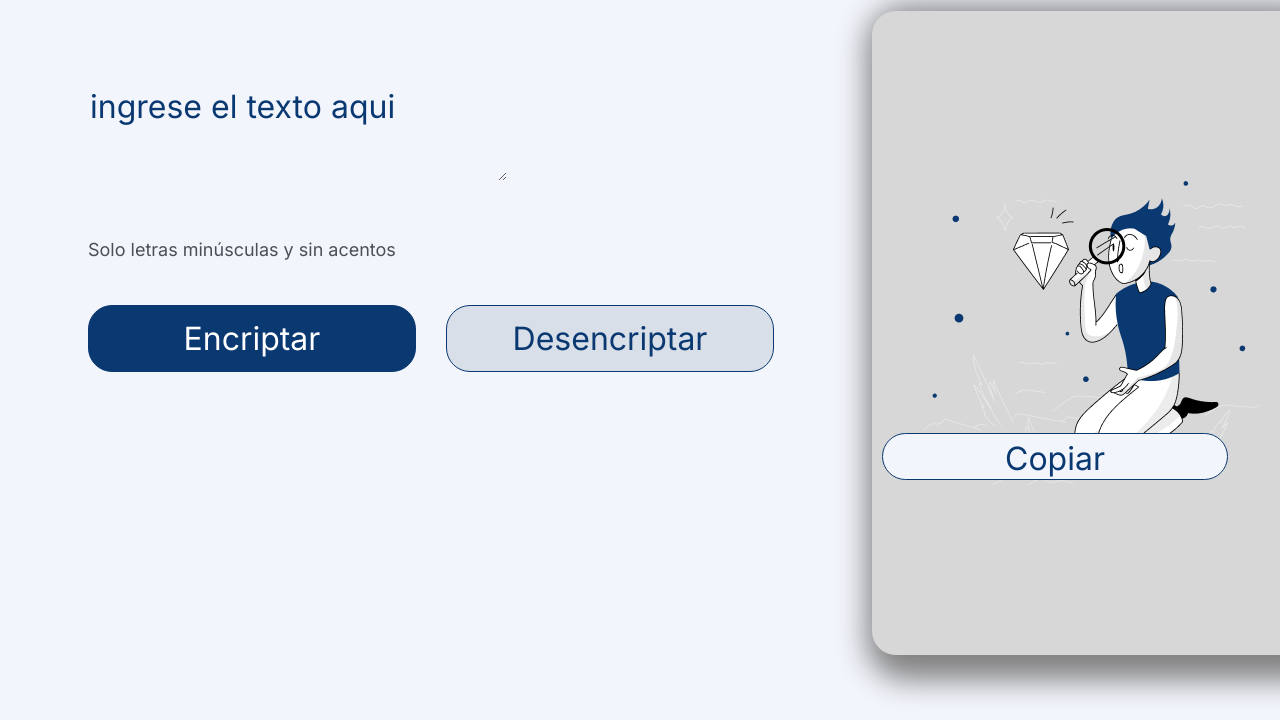
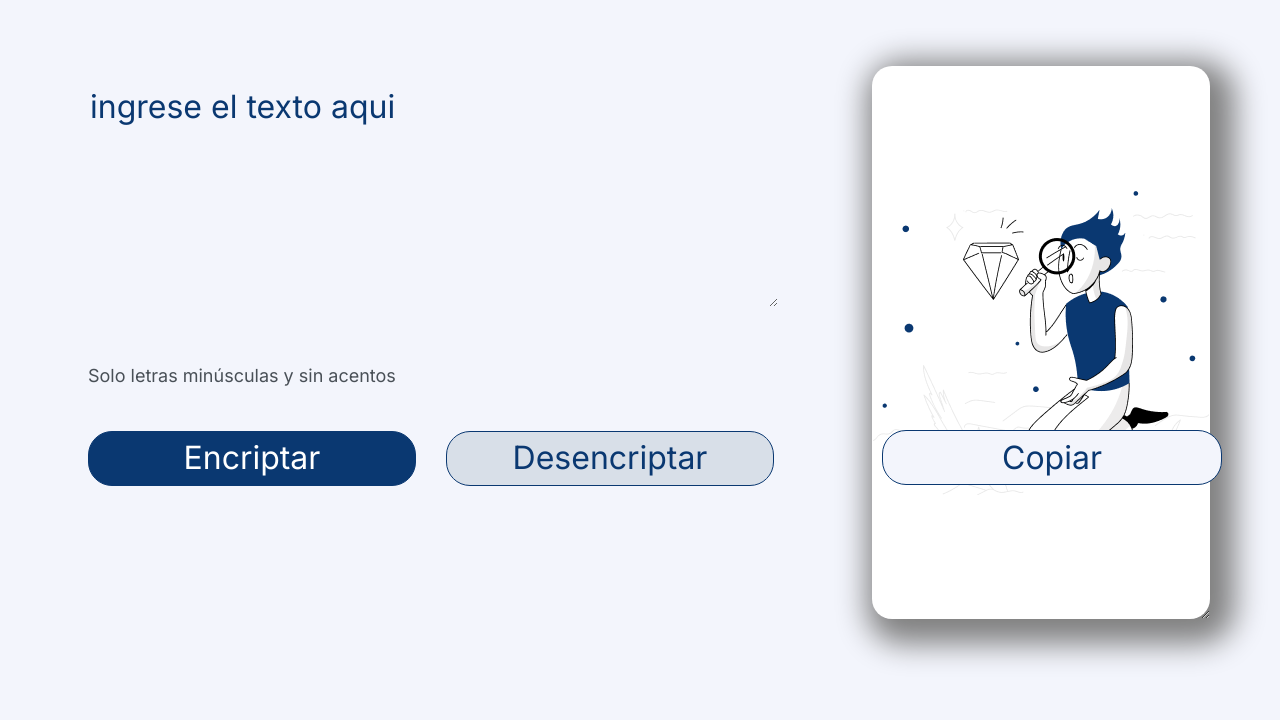
Before and after one commit to slargacha/Encriptador-de-texto, a plain HTML site: page index.html in a window 1280 px wide. Shown: the part 80-800 px from the top of the page. Drawn offline with Linux system fonts and the light colour scheme.

Commit message:
Alineacion botones

```diff
--- a/style.css
+++ b/style.css
@@ -23,6 +23,8 @@ main {
     color: #0A3871;
     margin-top: 90px;
     text-transform: lowercase;
+    width: 100%;
+    height: 60%;
 }
 
 ::placeholder { color: #0A3871; }
@@ -32,18 +34,20 @@ main {
 }
 
 .mensaje {
-    background: #d7d7d7;
+    background: white;
     background-image: url("img/muneco.png");
     background-position: center;
     background-repeat: no-repeat;
     border: none;
-    border-radius: 24px;
+    border-radius: 20px;
     color: #0A3871;
     margin-left: 98px;
-    margin-top: 20px;
+    margin-top: 75px;
     padding-left: 20px;
+    padding-top:  15px;
     position: fixed;
-    height:80%;
+    height:67%;
+    width: 24.7%;
    /* opacity: 0.4;*/
    box-shadow: 10px 10px 30px 15px grey;
 }
@@ -63,7 +67,7 @@ main {
     border-radius: 24px;
     color: white;
     cursor: pointer;
-    height: 67px;
+    height: 55px;
     width: 328px;
 }
 
@@ -73,7 +77,7 @@ main {
     border-radius: 24px;
     color: #0A3871;
     cursor: pointer;
-    height: 67px;
+    height: 55px;
     margin-left: 30px;
     width: 328px;
 }
@@ -83,18 +87,20 @@ main {
     border-radius: 24px;
     color: #0A3871;
     cursor: pointer;
-    height: 47px;
+    height: 55px;
     margin-left: 108px;
-    margin-top: 442px;
+    margin-top: 439px;
     /*position: absolute;*/
-    width: 346px;
-    transition: 1s all;
+    width: 340px;
+    transition: 0.5s all;
     position: fixed;
 }
+
 .btn-copiar:hover{
     background: burlywood;
     transform: scale(1.2);
 }
+
 .info {
     color: #495057;
     font-size: 18px;
```
